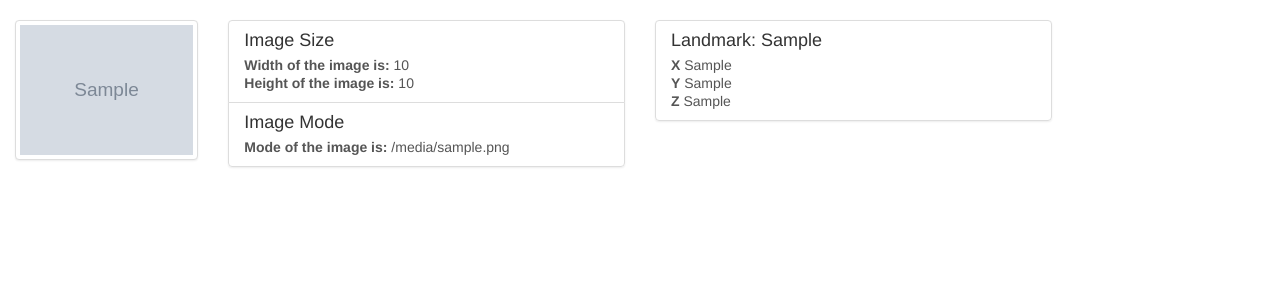
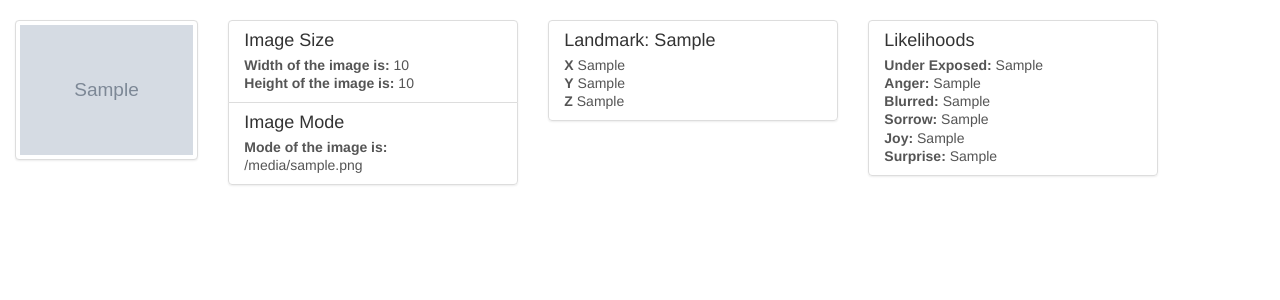
Before and after one commit to JungesAngebot/thumbnail-extractor, a Flask app: template templates/detail.html in a window 1280 px wide. Shown: the part 51-351 px from the top of the page. Run offline with Flask 2, Linux system fonts and the light colour scheme; the template is opened without the code that fills it: most values are stand-ins (such as "Sample title", 1, 10 or a date in 2020); grey boxes marked "Sample" are stand-in pictures; some libraries are stand-ins or nearby versions.

Commit message:
- rendering likelihoods

```diff
--- a/templates/detail.html
+++ b/templates/detail.html
@@ -7,7 +7,7 @@
                     <img src="{{ url_for('static', filename='images/' + image.static_url_ref) }}" width="300">
                 </div>
             </div>
-            <div class="col-lg-4">
+            <div class="col-lg-3">
                 <div class="list-group">
                     <a href="#" class="list-group-item">
                         <h4 class="list-group-item-heading">Image Size</h4>
@@ -24,7 +24,7 @@
                     </a>
                 </div>
             </div>
-            <div class="col-lg-4">
+            <div class="col-lg-3">
                 <div class="list-group">
                     {% for landmark in image.landmarks %}
                         <a href="#" class="list-group-item">
@@ -38,6 +38,21 @@
                     {% endfor %}
                 </div>
             </div>
+            <div class="col-lg-3">
+                <div class="list-group">
+                    <a href="#" class="list-group-item">
+                        <h4 class="list-group-item-heading">Likelihoods</h4>
+                        <p class="list-group-item-text">
+                            <strong>Under Exposed:</strong> {{ image.under_exposed_likelihood }} <br>
+                            <strong>Anger:</strong> {{ image.anger_likelihood}} <br>
+                            <strong>Blurred:</strong> {{ image.blurred_likelihood}} <br>
+                            <strong>Sorrow:</strong> {{ image.sorrow_likelihood}} <br>
+                            <strong>Joy:</strong> {{ image.joy_likelihood}} <br>
+                            <strong>Surprise:</strong> {{ image.surprise_likelihood}} <br>
+                        </p>
+                    </a>
+                </div>
+            </div>
         </div>
     </div>
 {% endblock %}
```
